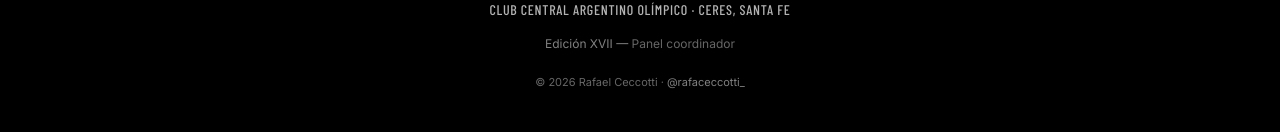
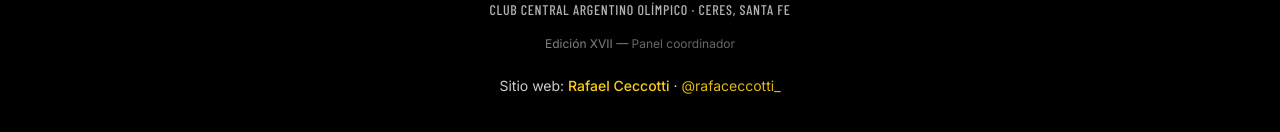
Before and after one commit to RafaCeccotti-Dev/torneo-ardillitas, a Next.js app: page / in a window 1280 px wide. Shown: the part 1926-2058 px from the top of the page. Built offline with nearby package versions, Linux system fonts and the light colour scheme; no server answers.

Commit message:
Hace mas visible el credito del desarrollador en el footer.

```diff
--- a/src/components/site-header.tsx
+++ b/src/components/site-header.tsx
@@ -134,13 +134,22 @@
           Panel coordinador
         </Link>
       </p>
-      <p className="mt-5 text-[11px] text-white/40">
-        © {new Date().getFullYear()} {siteConfig.developer.name} ·{" "}
+      <p className="mt-6 text-sm text-white/80">
+        Sitio web:{" "}
         <a
           href={siteConfig.developer.instagramUrl}
           target="_blank"
           rel="noopener noreferrer"
-          className="text-white/50 underline-offset-2 transition hover:text-yellow-400 hover:underline"
+          className="font-medium text-yellow-400 underline-offset-2 transition hover:text-yellow-300 hover:underline"
+        >
+          {siteConfig.developer.name}
+        </a>
+        {" · "}
+        <a
+          href={siteConfig.developer.instagramUrl}
+          target="_blank"
+          rel="noopener noreferrer"
+          className="text-yellow-400/90 underline-offset-2 transition hover:text-yellow-300 hover:underline"
         >
           @{siteConfig.developer.instagramHandle}
         </a>
```
